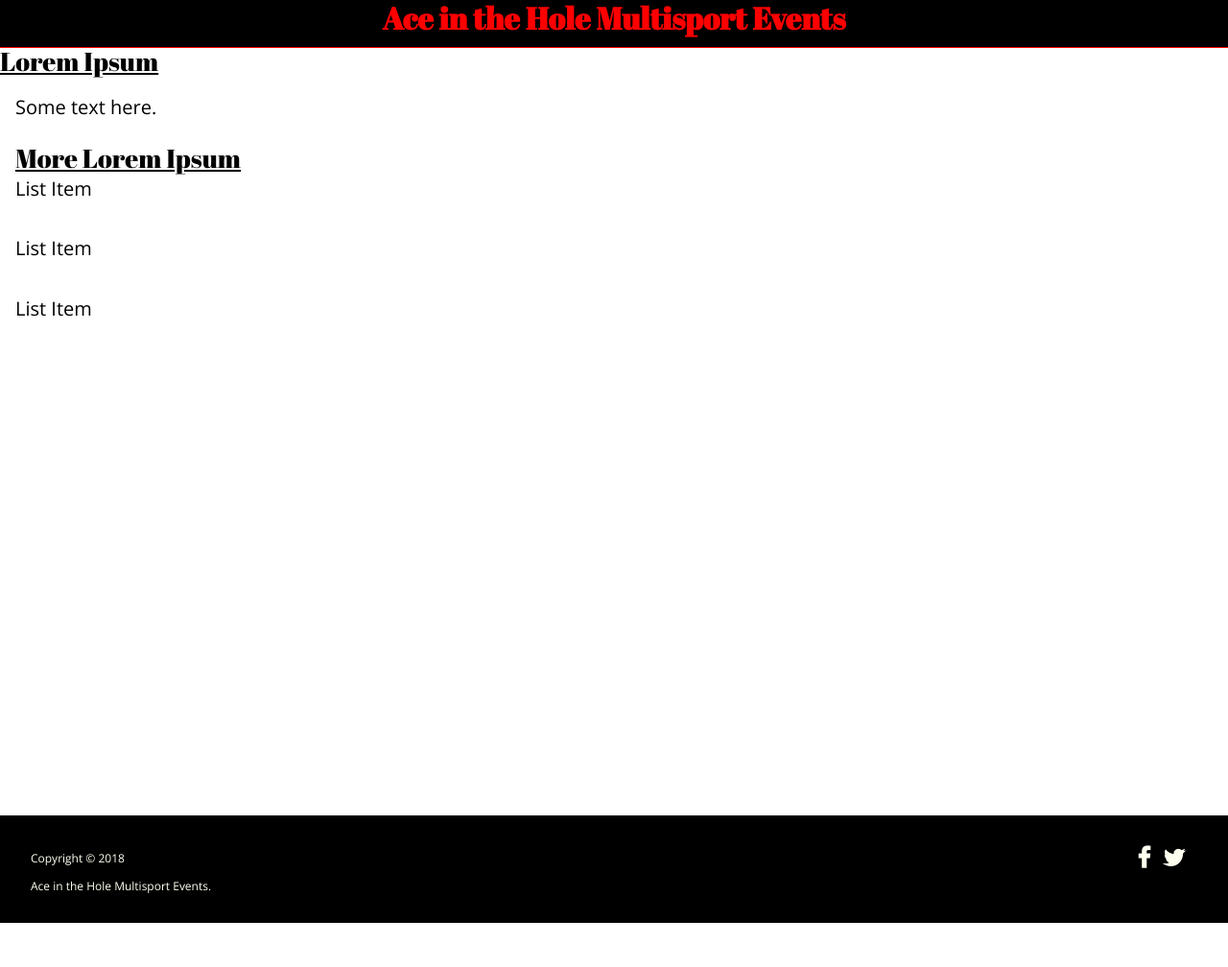
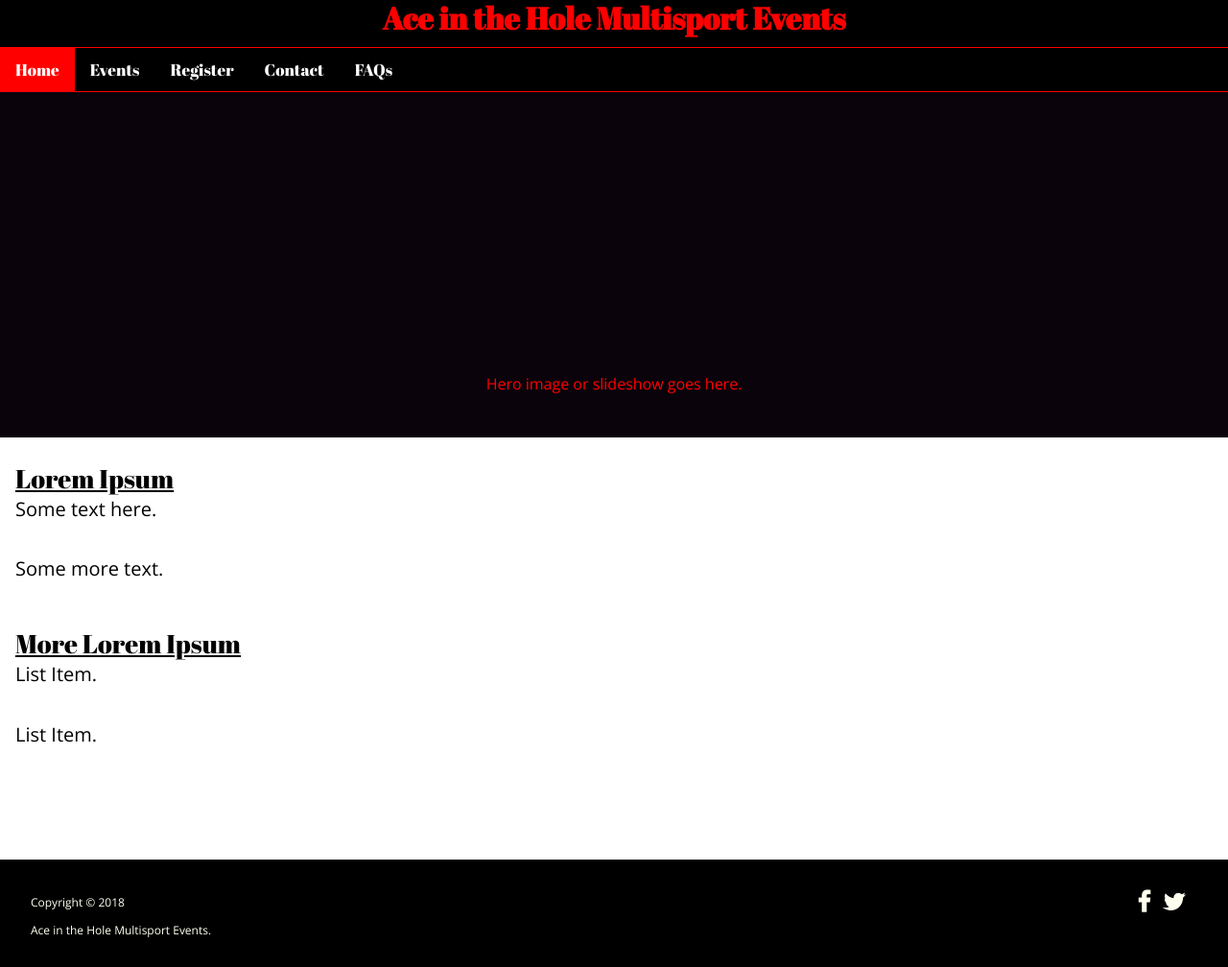
Before and after one commit to elmaitra/cas222, a PHP site: page /template.php in a window 1280 px wide. Shown: the whole page at 96% size. Before the commit the page ends 962 px from the top, so only its background shows below. Run offline with PHP 8.4, Linux system fonts and the light colour scheme; some libraries are stand-ins or nearby versions.

Commit message:
Add files via upload

```diff
--- a/template.php
+++ b/template.php
@@ -1,7 +1,7 @@
 <!doctype html>
 
 <!--Assignment Name: CAS 222 Ace Website Template
-File Name: template.html
+File Name: template.php
 Date: 05/03/18
 Programmer: Ellorashree Maitra
 -->
@@ -20,10 +20,9 @@
 <link rel="stylesheet" href="css/reset.css" type="text/css">
 <link rel="stylesheet" href="css/helper.css" type="text/css">
 <link rel="stylesheet" href="css/grid.css" type="text/css">
+<link rel="stylesheet" href="css/navigation.css" type="text/css">
 <link rel="stylesheet" href="css/style.css" type="text/css">
-<link rel="stylesheet" href="https://cdnjs.cloudflare.com/ajax/libs/font-awesome/4.7.0/css/font-awesome.min.css"> <!--This links to the external font-awesome stylesheet. I used several fa icons in this code for decoration. Cheatsheet here: http://fontawesome.io/cheatsheet/ To improve web accessibility, always use "aria-hidden="true" and provide a descriptive title. Also, you can make additional styling alterations to the fa class in the css file to make the icons consistent in style with the overall look of the page. -->
-<script src="https://ajax.googleapis.com/ajax/libs/jquery/3.2.1/jquery.min.js">
-</script>
+<link rel="stylesheet" href="https://cdnjs.cloudflare.com/ajax/libs/font-awesome/4.7.0/css/font-awesome.min.css"><!--This links to the external font-awesome stylesheet. I used several fa icons in this code for decoration. Cheatsheet here: http://fontawesome.io/cheatsheet/ To improve web accessibility, always use "aria-hidden="true" and provide a descriptive title. Also, you can make additional styling alterations to the fa class in the css file to make the icons consistent in style with the overall look of the page. -->
 
 </head>
 
@@ -31,68 +30,54 @@
 
 <?php include 'includes/header.inc.html.php';?>
 
-<nav class="menu">
- <ul>
-    <li>Home</li>
-    <li>Events</li>
-    <li>Register</li>
-    <li>Contact</li>
-    <li>FAQs</li>
-  </ul>
+<nav class="topnav" id="myTopnav">
+
+    <a href="#home" class="active">Home</a>
+    <a href="#events">Events</a>
+    <a href="#register">Register</a>
+    <a href="#contact">Contact</a>
+    <a href="#faqs">FAQs</a>
+    <a href="javascript:void(0);" class="icon" onclick="myFunction()">
+    <i class="fa fa-bars"></i>
+    </a>
 </nav>
 
-<script>
-
-$( document ).ready(function() {
-
-$( ".cross" ).hide();
-$( ".menu" ).hide();
-$( ".hamburger" ).click(function() {
-$( ".menu" ).slideToggle( "slow", function() {
-$( ".hamburger" ).hide();
-$( ".cross" ).show();
-});
-});
-
-$( ".cross" ).click(function() {
-$( ".menu" ).slideToggle( "slow", function() {
-$( ".cross" ).hide();
-$( ".hamburger" ).show();
-});
-});
-
-});
-
-</script>
 
 <main>
+ <div class="hero">
+     <h3>Hero image or slideshow goes here.</h3>
+     </div>
 
-<h2>Lorem Ipsum</h2>
+<section class="section group">
+ <div class="col span_8_of_12">
+    <h2>Lorem Ipsum</h2>
+    <p>Some text here.</p>
+    <p>Some more text.</p>
+    </div>
+</section>
+    <section class="section group">
+    <div class="col span_8_of_12">
+        <h2>More Lorem Ipsum</h2>
+    <ul>
+        <li>List Item.</li>
+        <li>List Item.</li>
+    </ul>
+        </div>
+    </section>
 
-<section>
-
-
-<p>Some text here.
-</p>
-
-
-</section>
-
-<section>
-
- <h2>More Lorem Ipsum</h2>
-    <ul>
-    <li>List Item</li>
-    <li>List Item</li>
-    <li>List Item</li>
-    </ul>
-
-</section>
-
+    <section id="sidebar" class="section group">
+        <div class="colspan_4_of_12">
+        <p>Social Media <br>
+            and <br>
+          Weather feeds go here.</p>
+    </div>
+    </section>
 </main>
 
 <?php include 'includes/footer.inc.html.php';?>
 
+<script src="js/scripts.js"></script>
+
 </body>
 
 </html>
```
